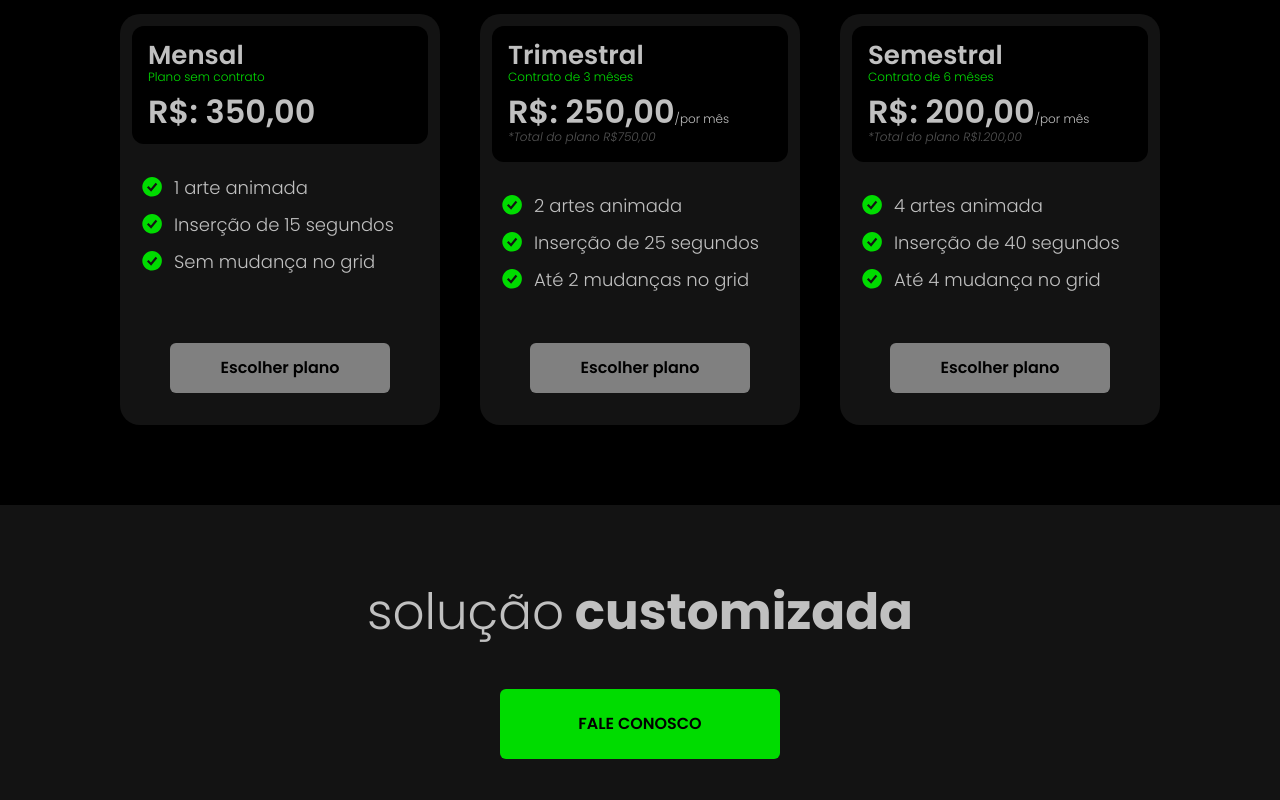
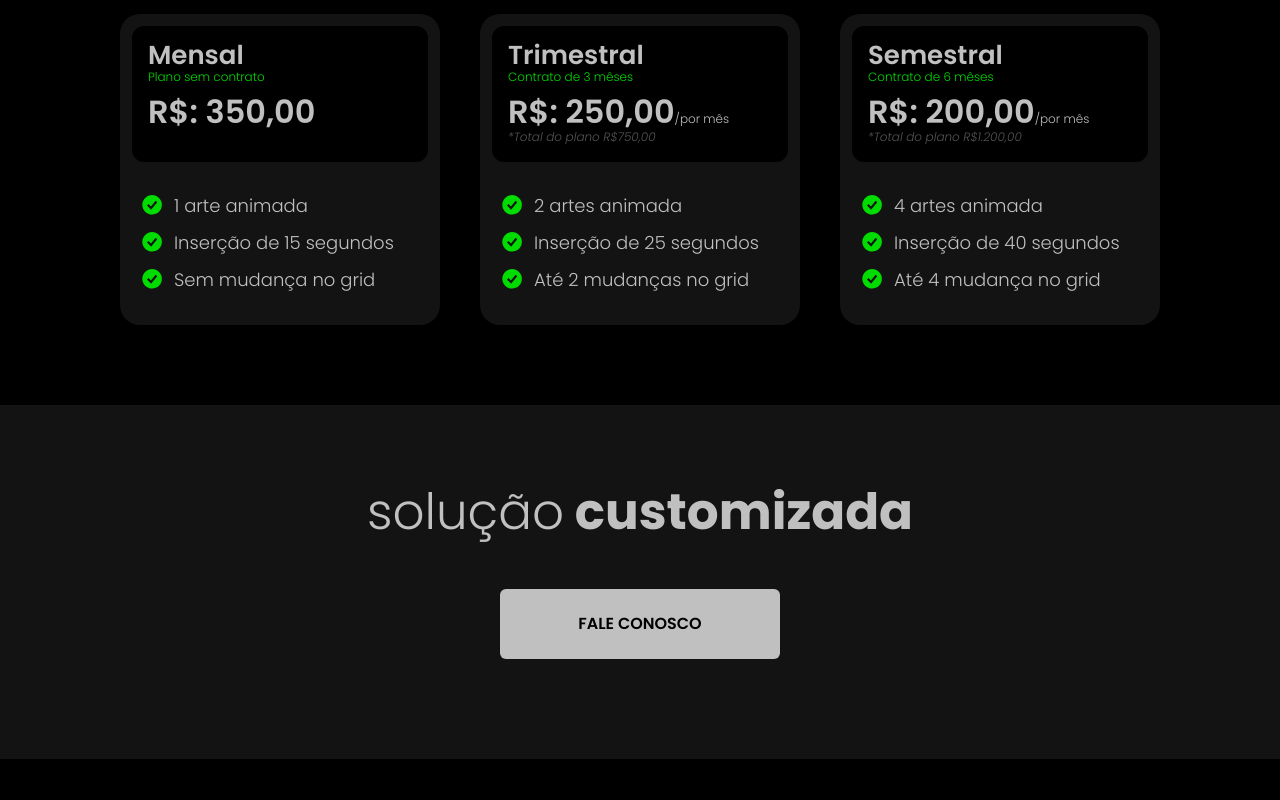
Before and after one commit to mateusdmc/LedVision, a website: page src/index.html in a window 1280 px wide. Shown: the part 1040-1840 px from the top of the page. Drawn offline with Linux system fonts and the light colour scheme.

Commit message:
remove btn planos

```diff
--- a/src/index.html
+++ b/src/index.html
@@ -52,6 +52,7 @@
                         <h2 class="text-[#C0C0C0] font-poppins font-semibold text-[26px] leading-none 2xl:text-[40px]">Mensal</h2>
                         <p class="text-[#00DC00] font-poppins font-light text-[12px] 2xl:text-[14px]">Plano sem contrato</p>
                         <h3 class="text-[#C0C0C0] font-poppins font-semibold text-[32px] mt-[10px] leading-none 2xl:text-[42px]">R$: 350,00</h3>
+                        <p class="text-[#000] font-poppins font-light italic text-[12px]">*Total do plano R$350,00</p>
                     </div>
                     <div class="flex flex-col gap-[10px] mt-[30px] ml-[14px] text-[#C0C0C0] font-poppins font-light text-[18px] lg:ml-[10px] 2xl:ml-[18px]">
                         <div class="flex gap-[12px] flex-row items-center">
@@ -67,10 +68,10 @@
                             <p>Sem mudança no grid</p>
                         </div>
                     </div>
-                    <div class="flex justify-center mt-[50px] mb-[20px] lg:mt-[68px]">
-                        <a href="https://wa.me/5589999158222?text=Olá%2C%20gostaria%20de%20obter%20mais%20informaç%C3%B5es%20a%20respeito%20do%20plano%3A%20%2AMensal%2A" target="_blank" class="text-black">
+                    <div class="flex justify-center mb-[20px]">
+                        <!-- <a href="https://wa.me/5589999158222?text=Olá%2C%20gostaria%20de%20obter%20mais%20informaç%C3%B5es%20a%20respeito%20do%20plano%3A%20%2AMensal%2A" target="_blank" class="text-black">
                             <div class="w-[220px] h-[50px] bg-[#808080] flex justify-center items-center rounded-[6px] font-poppins font-semibold hover:bg-[#00DC00]">Escolher plano</div>
-                        </a>
+                        </a> -->
                     </div>
                 </div>
 
@@ -96,10 +97,10 @@
                             <p>Até 2 mudanças no grid</p>
                         </div>
                     </div>
-                    <div class="flex justify-center mt-[50px] mb-[20px]">
-                        <a href="https://wa.me/5589999158222?text=Olá%2C%20gostaria%20de%20obter%20mais%20informaç%C3%B5es%20a%20respeito%20do%20plano%3A%20%2ATrimestral%2A" target="_blank" class="text-black">
+                    <div class="flex justify-center mb-[20px]">
+                        <!-- <a href="https://wa.me/5589999158222?text=Olá%2C%20gostaria%20de%20obter%20mais%20informaç%C3%B5es%20a%20respeito%20do%20plano%3A%20%2ATrimestral%2A" target="_blank" class="text-black">
                             <div class="w-[220px] h-[50px] bg-[#808080] flex justify-center items-center rounded-[6px] font-poppins font-semibold hover:bg-[#00DC00]">Escolher plano</div>
-                        </a>
+                        </a> -->
                     </div>
                 </div>
 
@@ -125,10 +126,10 @@
                             <p>Até 4 mudança no grid</p>
                         </div>
                     </div>
-                    <div class="flex justify-center mt-[50px] mb-[20px]">
-                        <a href="https://wa.me/5589999158222?text=Olá%2C%20gostaria%20de%20obter%20mais%20informaç%C3%B5es%20a%20respeito%20do%20plano%3A%20%2ASemestral%2A" target="_blank" class="text-black">
+                    <div class="flex justify-center mb-[20px]">
+                        <!-- <a href="https://wa.me/5589999158222?text=Olá%2C%20gostaria%20de%20obter%20mais%20informaç%C3%B5es%20a%20respeito%20do%20plano%3A%20%2ASemestral%2A" target="_blank" class="text-black">
                             <div class="w-[220px] h-[50px] bg-[#808080] flex justify-center items-center rounded-[6px] font-poppins font-semibold hover:bg-[#00DC00]">Escolher plano</div>
-                        </a>
+                        </a> -->
                     </div>
                 </div>
 
@@ -145,7 +146,7 @@
 
             <div class="flex justify-center mt-[50px] mb-[20px]">
                 <a href="https://wa.me/5589999158222?text=Olá%2C%20gostaria%20de%20obter%20mais%20informaç%C3%B5es%20a%20respeito%20de%20um%20plano%3A%20%2ACustomizado%2A" target="_blank" class="text-black">
-                    <div class="w-[280px] h-[70px] bg-[#00DC00] flex justify-center items-center rounded-[6px] font-poppins font-semibold hover:opacity-80">FALE CONOSCO</div>
+                    <div class="w-[280px] h-[70px] bg-[#C0C0C0] flex justify-center items-center rounded-[6px] font-poppins font-semibold hover:opacity-80">FALE CONOSCO</div>
                 </a>
             </div>
         </div>
```
Also changed, not shown: src/output.css.
